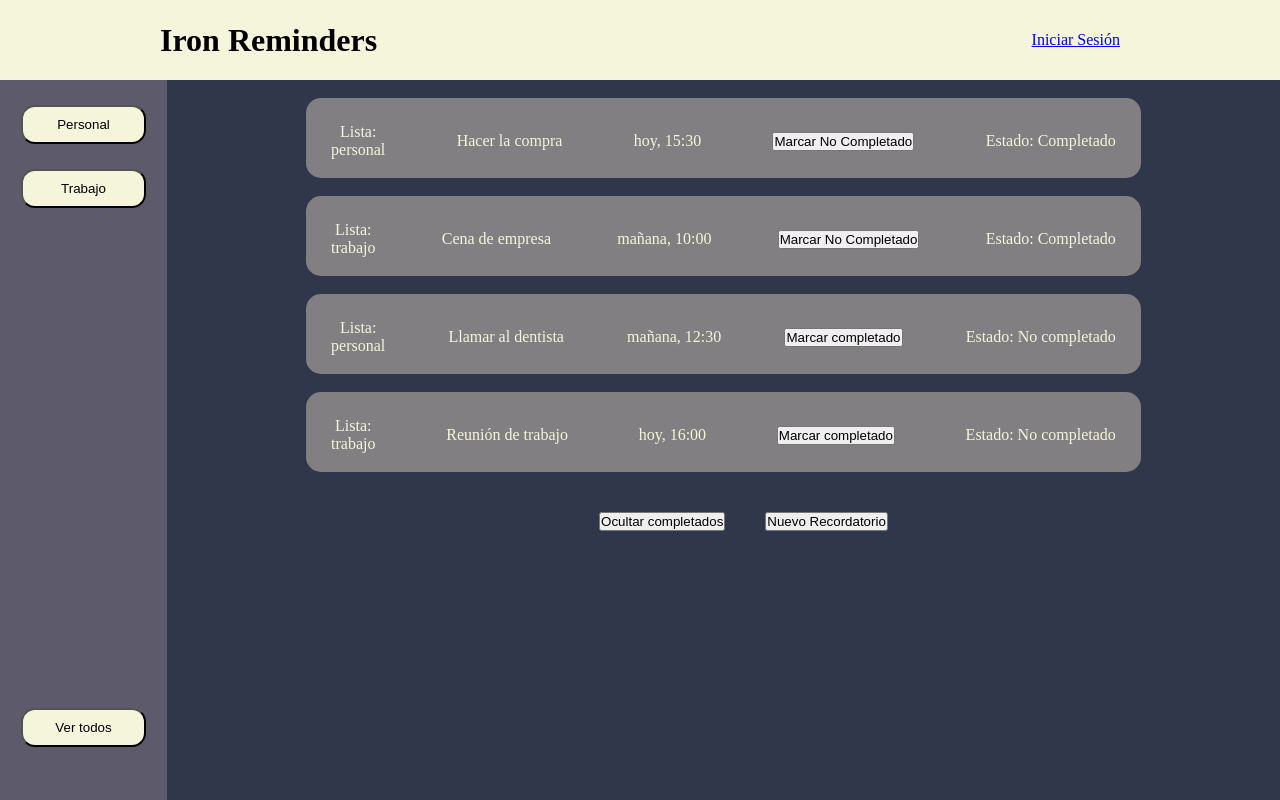
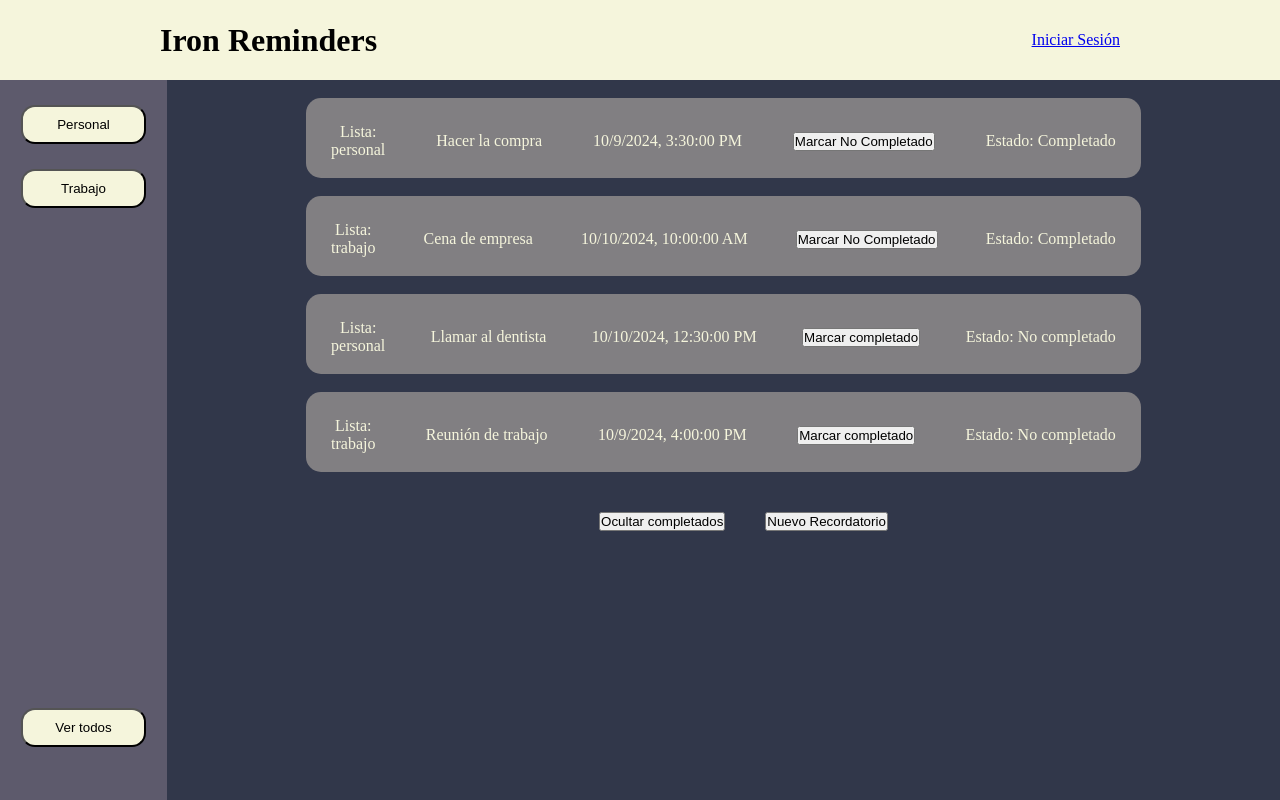
Before and after one commit to FranRevi8/midterm-to-do-list, a Vue app: page / in a window 1280 px wide. Built offline with nearby package versions, Linux system fonts and the light colour scheme.

Commit message:
changed format of the time attribute

```diff
--- a/src/components/NewReminderComponent.vue
+++ b/src/components/NewReminderComponent.vue
@@ -11,13 +11,10 @@ const newReminder = ref({
 const emit = defineEmits(['add-reminder', 'cancel-creation'])
 
 const submitForm = () => {
-  emit('add-reminder', { ...newReminder.value })
-  newReminder.value = {
-    name: '',
-    time: '',
-    state: false,
-    type: ''
+  if (newReminder.value.time) {
+    newReminder.value.time = new Date(newReminder.value.time).toISOString();
   }
+  emit('add-reminder', { ...newReminder.value });
 }
 
 const cancelNew = () => {
@@ -37,7 +34,7 @@ const cancelNew = () => {
     </div>
     <div>
       <label for="time">¿Cuando?:</label>
-      <input v-model="newReminder.time" type="text" id="time" required />
+      <input v-model="newReminder.time" type="datetime-local" id="time" required />
     </div>
     <button type="submit">Añadir Recordatorio</button>
     <button @click="cancelNew">Cancelar</button>
--- a/src/components/ReminderComponent.vue
+++ b/src/components/ReminderComponent.vue
@@ -1,5 +1,6 @@
 <script setup>
 import { defineProps } from 'vue'
+import { computed } from 'vue';
 
 const props = defineProps({
   name: String,
@@ -14,6 +15,9 @@ const isCompleted = () => {
   emit('completed-toggle')
 }
 
+const formattedTime = computed(() => {
+  return new Date(props.time).toLocaleString()
+})
 </script>
 
 <template>
@@ -23,14 +27,13 @@ const isCompleted = () => {
       <ul>
         <li><p>Lista:</p>{{ props.type }}</li>
         <li>{{ props.name }}</li>
-        <li>{{ props.time }}</li>
+        <li>{{ formattedTime }}</li>
         <li>
           <button @click="isCompleted">
             <span v-if="props.state">Marcar No Completado</span>
             <span v-else>Marcar completado</span>
           </button>
         </li>
-
         <li>
           Estado:
           <span v-if="props.state">Completado</span>
--- a/src/stores/reminder.js
+++ b/src/stores/reminder.js
@@ -2,13 +2,12 @@ import { ref } from 'vue'
 import { defineStore } from 'pinia'
 
 export const useReminderStore = defineStore('reminder', () => {
-    const reminders = ref([
-        { name: 'Hacer la compra', time: 'hoy, 15:30', state: true, type: 'personal' },
-        { name: 'Cena de empresa', time: 'mañana, 10:00', state: true, type: 'trabajo' },
-        { name: 'Llamar al dentista', time: 'mañana, 12:30', state: false, type: 'personal' },
-        { name: 'Reunión de trabajo', time: 'hoy, 16:00', state: false, type: 'trabajo' }
-      ])
-
+  const reminders = ref([
+    { name: 'Hacer la compra', time: new Date('2024-10-09T15:30:00').toISOString(), state: true, type: 'personal' },
+    { name: 'Cena de empresa', time: new Date('2024-10-10T10:00:00').toISOString(), state: true, type: 'trabajo' },
+    { name: 'Llamar al dentista', time: new Date('2024-10-10T12:30:00').toISOString(), state: false, type: 'personal' },
+    { name: 'Reunión de trabajo', time: new Date('2024-10-09T16:00:00').toISOString(), state: false, type: 'trabajo' }
+  ])
 
     return {reminders}
   })
```
